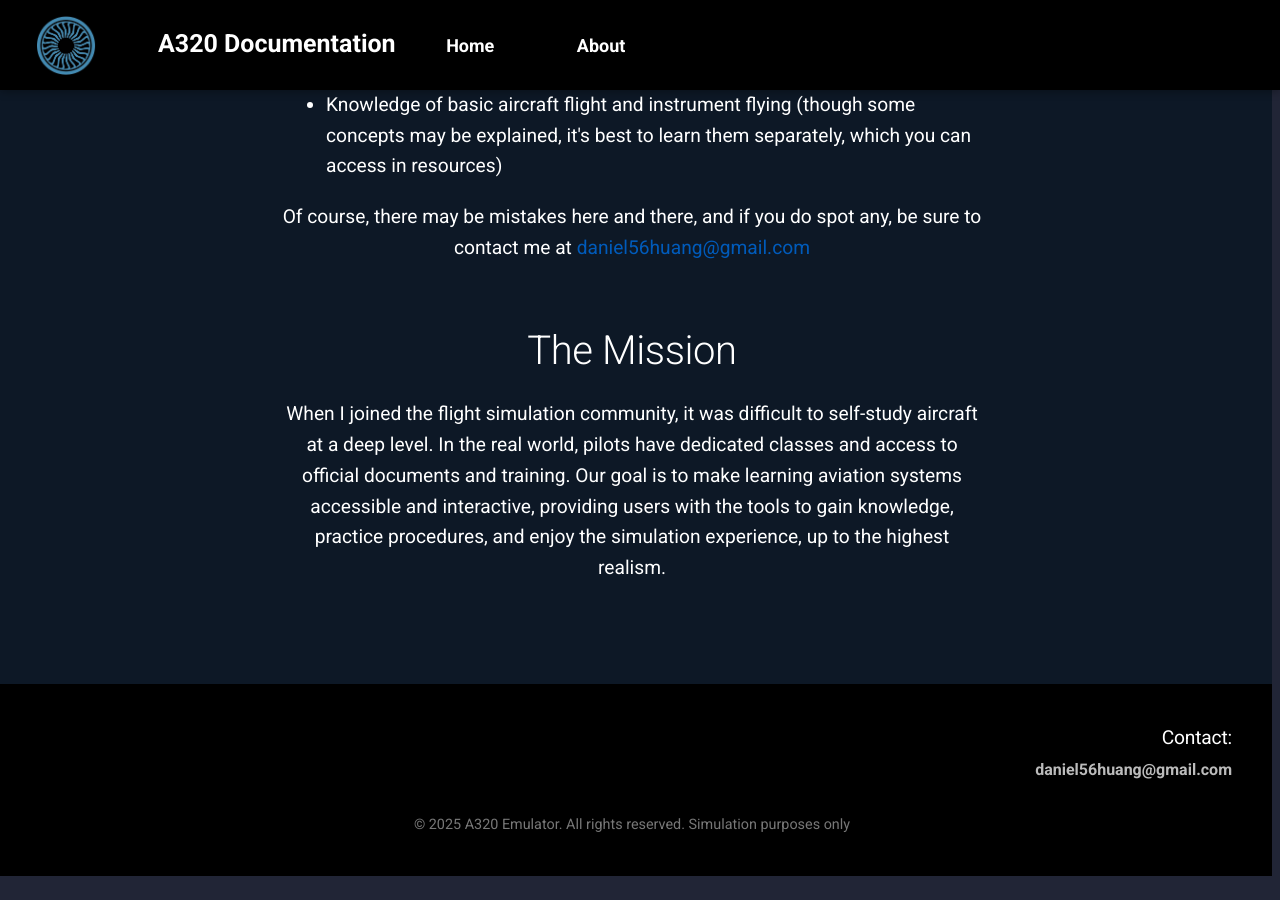
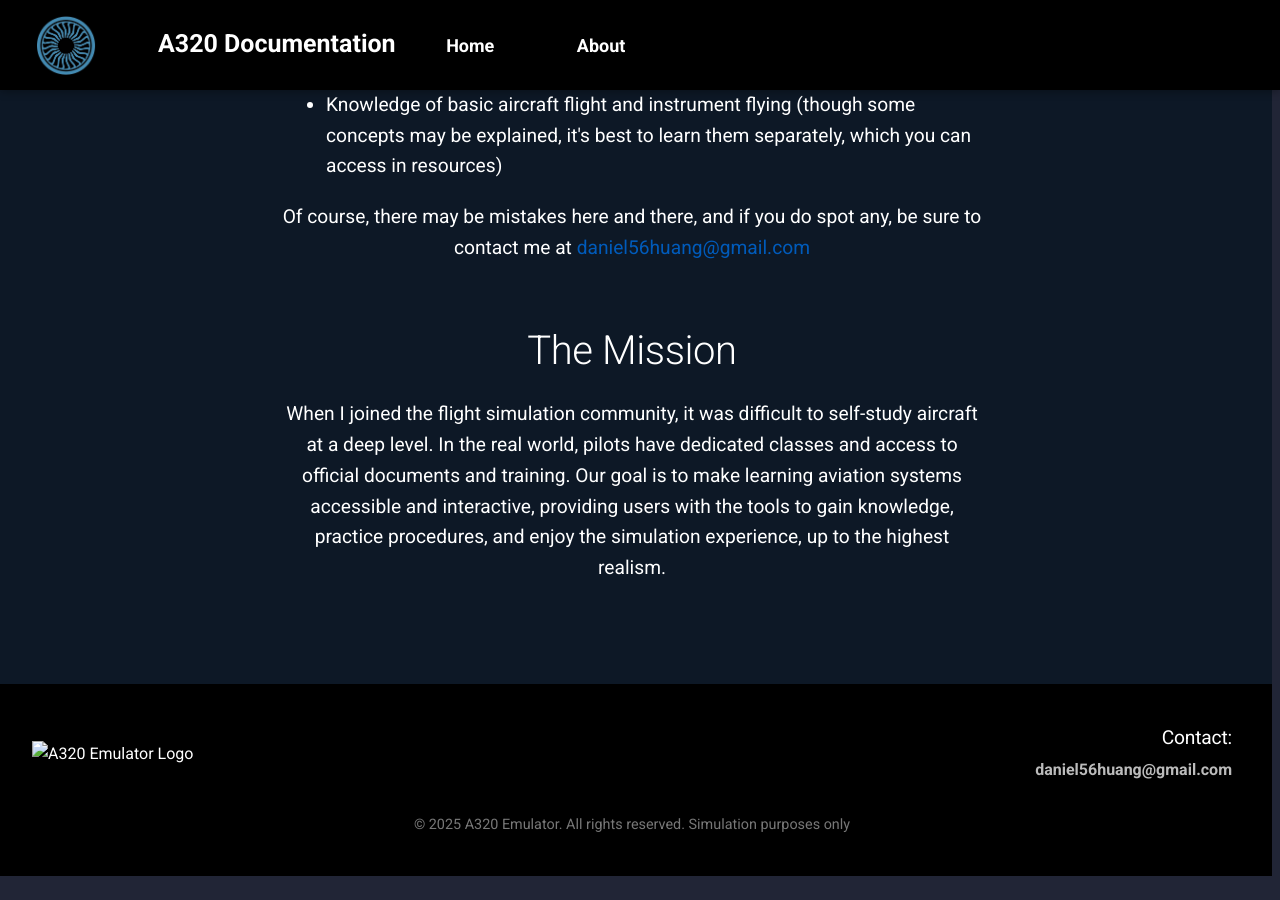
Before and after one commit to danhuaflx-56/A320-emulator, an MkDocs documentation site: the page built from docs/about.md, in a window 1280 px wide and 900 px high, scrolled down 1123 px. Built offline with MkDocs 1.6.1 and Material for MkDocs 9.7.7, drawn with Linux system fonts in a browser that asks for light colours.

Commit message:
Update about.md

```diff
--- a/docs/about.md
+++ b/docs/about.md
@@ -54,7 +54,7 @@ hide:
   <div class="footer-content" style="display:flex; justify-content:space-between; align-items:center; max-width:1200px; margin:0 auto; flex-wrap:wrap;">
     <!-- Logo -->
     <div class="footer-logo">
-      <img src="assets/logo.png" alt="" style="height:75px;">
+      <img src="assets/logo.png" alt="A320 Emulator Logo" style="height:75px;">
     </div>
 
     <!-- Contact Info -->
```
